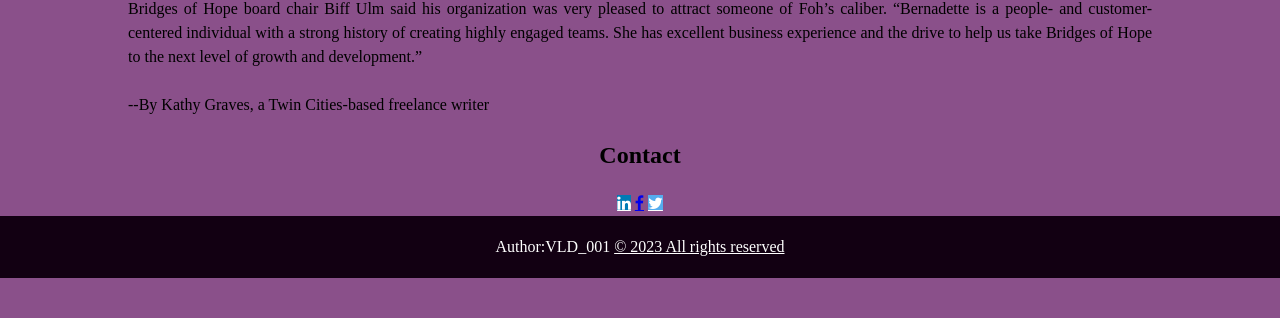
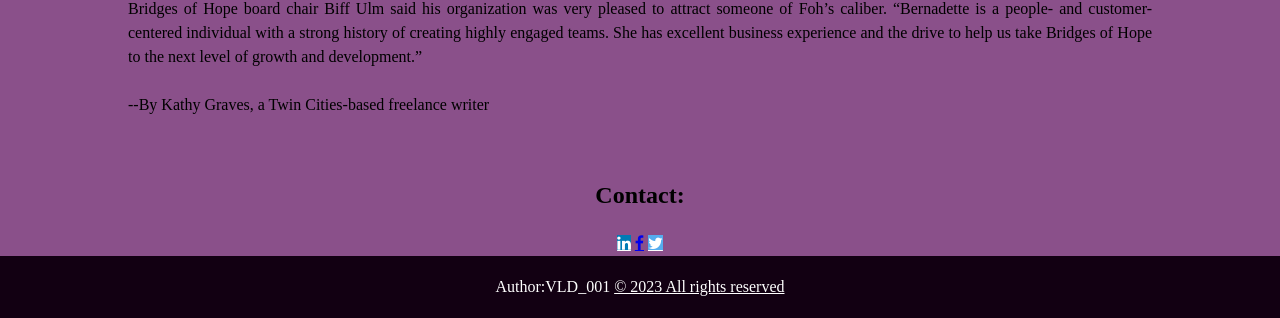
Before and after one commit to Kelfmo1/bernadetteEsqkafoe.github.io, a plain HTML site: page index.html in a window 1280 px wide. Shown: the part 1416-1734 px from the top of the page. Before the commit the page ends 1694 px from the top, so only its background shows below. Drawn offline with Linux system fonts and the light colour scheme.

Commit message:
Update index.html

```diff
--- a/index.html
+++ b/index.html
@@ -72,7 +72,7 @@ But in 2015, she was drawn back to the Law School, convinced that a J.D. was cri
 <br> <br>--By Kathy Graves, a Twin Cities-based freelance writer
 
     <section id="contact" style="text-align:center;">
-      <h2>Contact</h2>
+      <br><h2>Contact:</h2>
       <a href="https://www.linkedin.com/in/bernadette-kafoe-nee-foh-293297245/" class="fa fa-linkedin" target="blank"></a>
       <a href="https://ne-np.facebook.com/bernadette.foh/" class="fa fa-facebook"></a>
        <a href="https://twitter.com/fohbernadette?lang=en" class="fa fa-twitter" target="blank"></a>
```
